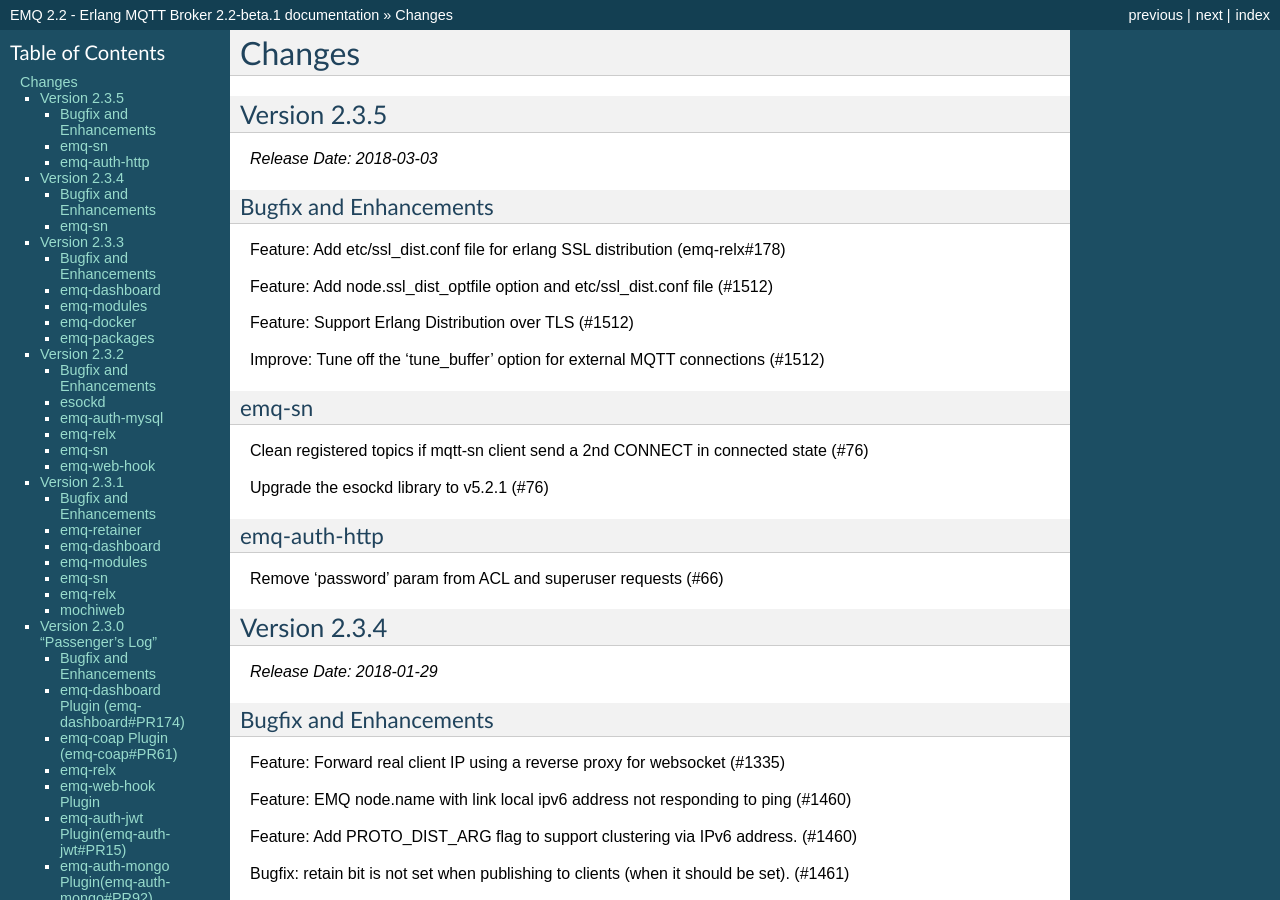
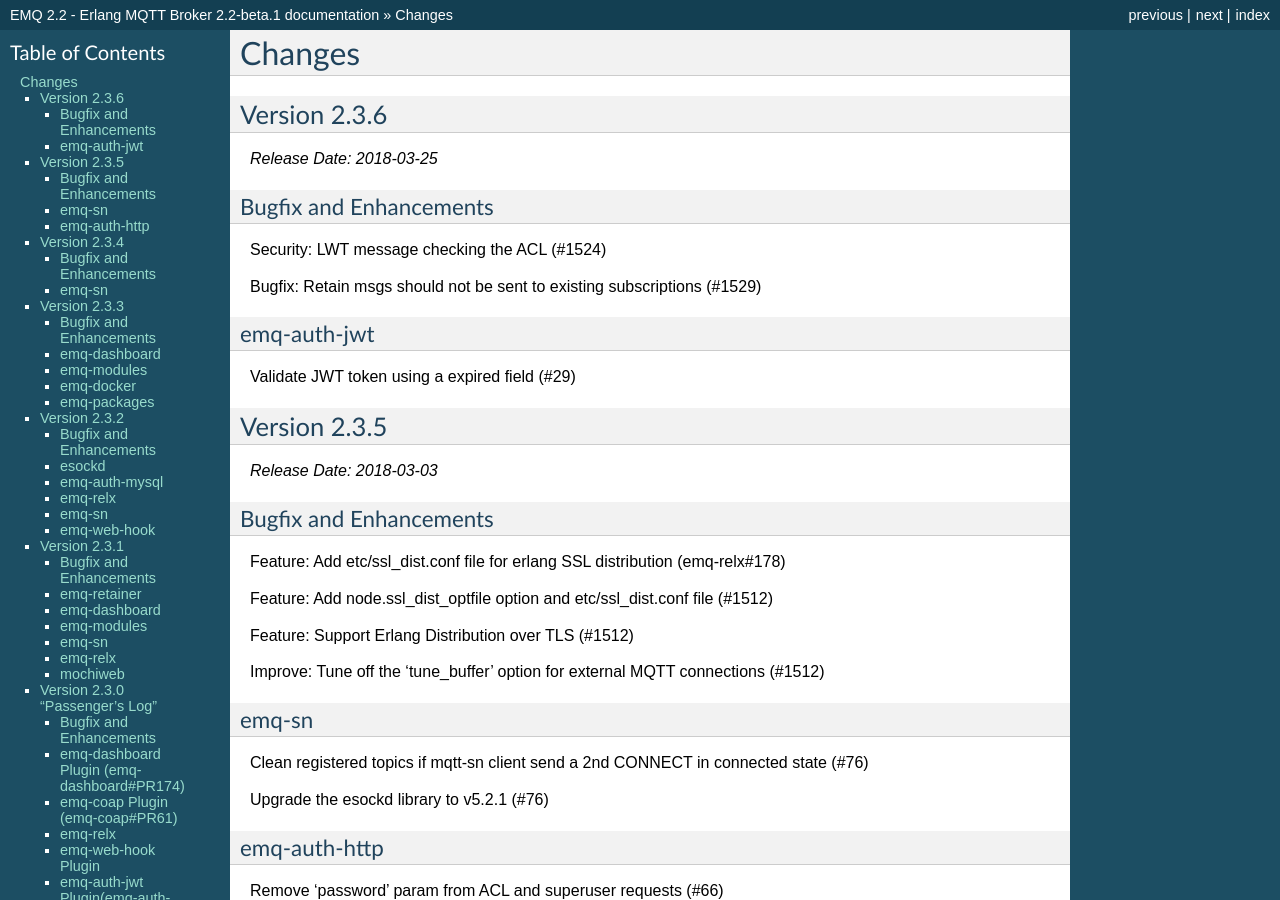
Before and after one commit to emqxarchive/emqx-docs-en, a Sphinx documentation site: the page built from source/changes.rst, in a window 1280 px wide and 900 px high. Built offline with Sphinx 7.4.7, drawn with Linux system fonts in a browser that asks for light colours.

Commit message:
Version 2.3.6

```diff
--- a/source/changes.rst
+++ b/source/changes.rst
@@ -4,6 +4,26 @@
 =======
 Changes
 =======
+
+.. _release_2.3.6:
+
+-------------
+Version 2.3.6
+-------------
+
+*Release Date: 2018-03-25*
+
+Bugfix and Enhancements
+-----------------------
+
+Security: LWT message checking the ACL (#1524)
+
+Bugfix: Retain msgs should not be sent to existing subscriptions (#1529)
+
+emq-auth-jwt
+------------
+
+Validate JWT token using a expired field (#29)
 
 .. _release_2.3.5:
 
```
